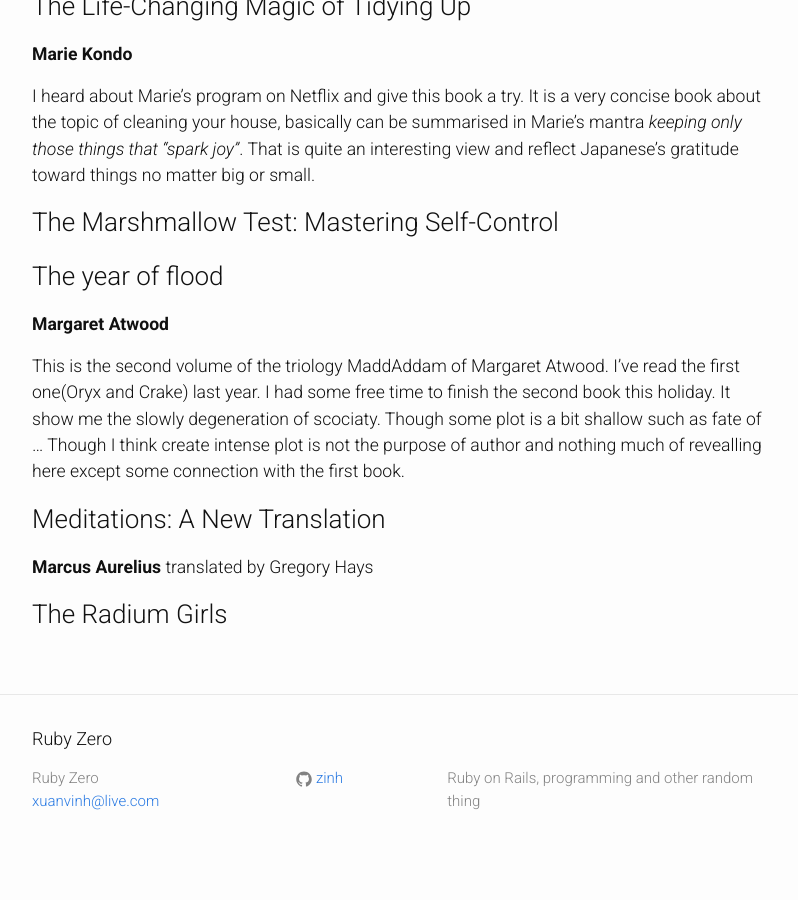
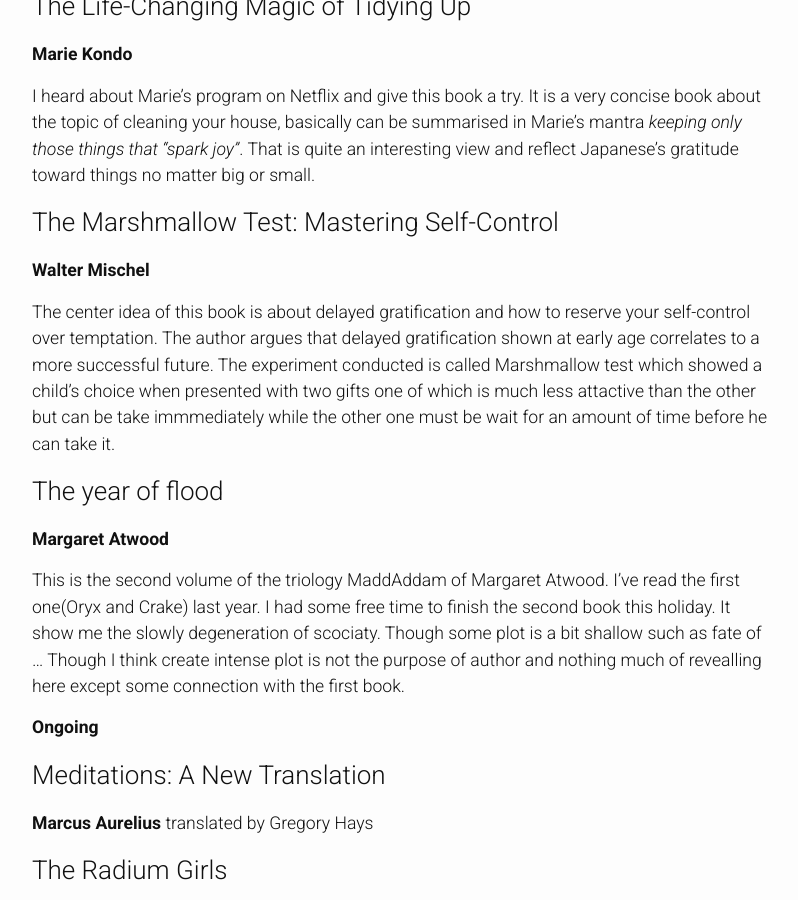
Before and after one commit to zinh/zinh.github.io, a Jekyll site: the page built from _posts/2019-01-01-books-2019.markdown, in a window 1280 px wide and 900 px high, scrolled down 2157 px. Shown: the whole window, without its empty margins (238-1036 px from the left). Built offline with Jekyll 4.4.1, drawn with Linux system fonts in a browser that asks for light colours; before the commit the page ends 3029 px from its top, so only the background shows below that.

Commit message:
Update content

```diff
--- a/_posts/2019-01-01-books-2019.markdown
+++ b/_posts/2019-01-01-books-2019.markdown
@@ -64,12 +64,17 @@
 I heard about Marie's program on Netflix and give this book a try. It is a very concise book about the topic of cleaning your house, basically can be summarised in Marie's mantra *keeping only those things that "spark joy"*. That is quite an interesting view and reflect Japanese's gratitude toward things no matter big or small.
 
 ### The Marshmallow Test: Mastering Self-Control
+**Walter Mischel**
+
+The center idea of this book is about delayed gratification and how to reserve your self-control over temptation. The author argues that delayed gratification shown at early age correlates to a more successful future. The experiment conducted is called Marshmallow test which showed a child's choice when presented with two gifts one of which is much less attactive than the other but can be take immmediately while the other one must be wait for an amount of time before he can take it.
 
 ### The year of flood
 **Margaret Atwood**
 
 This is the second volume of the triology MaddAddam of Margaret Atwood. I've read the first one(Oryx and Crake) last year. I had some free time to finish the second book this holiday. It show me the slowly degeneration of scociaty. Though some plot is a bit shallow such as fate of ... Though I think create intense plot is not the purpose of author and nothing much of revealling here except some connection with the first book.
 
+__Ongoing__
+
 ### Meditations: A New Translation
 **Marcus Aurelius** translated by Gregory Hays
 
```
